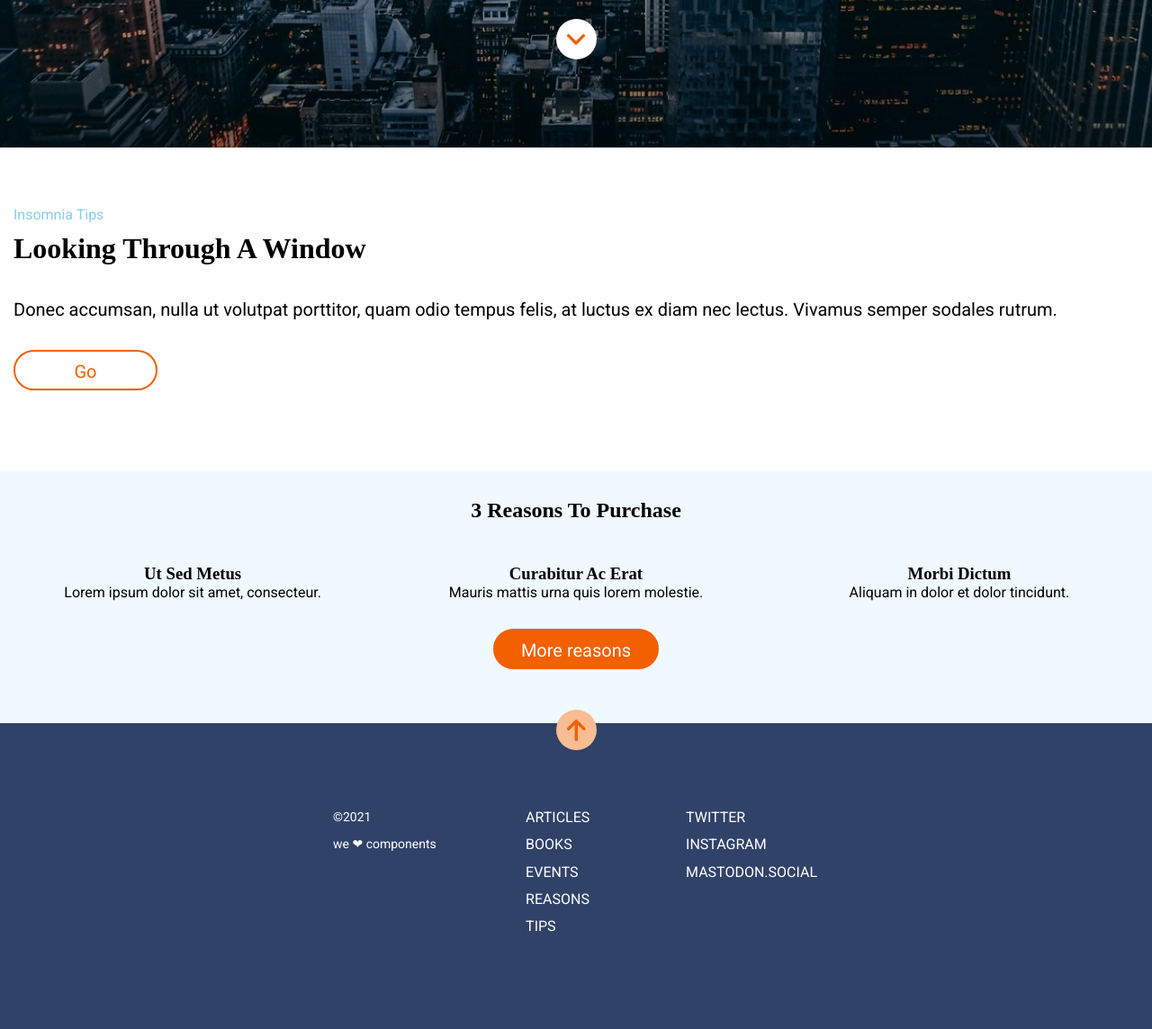
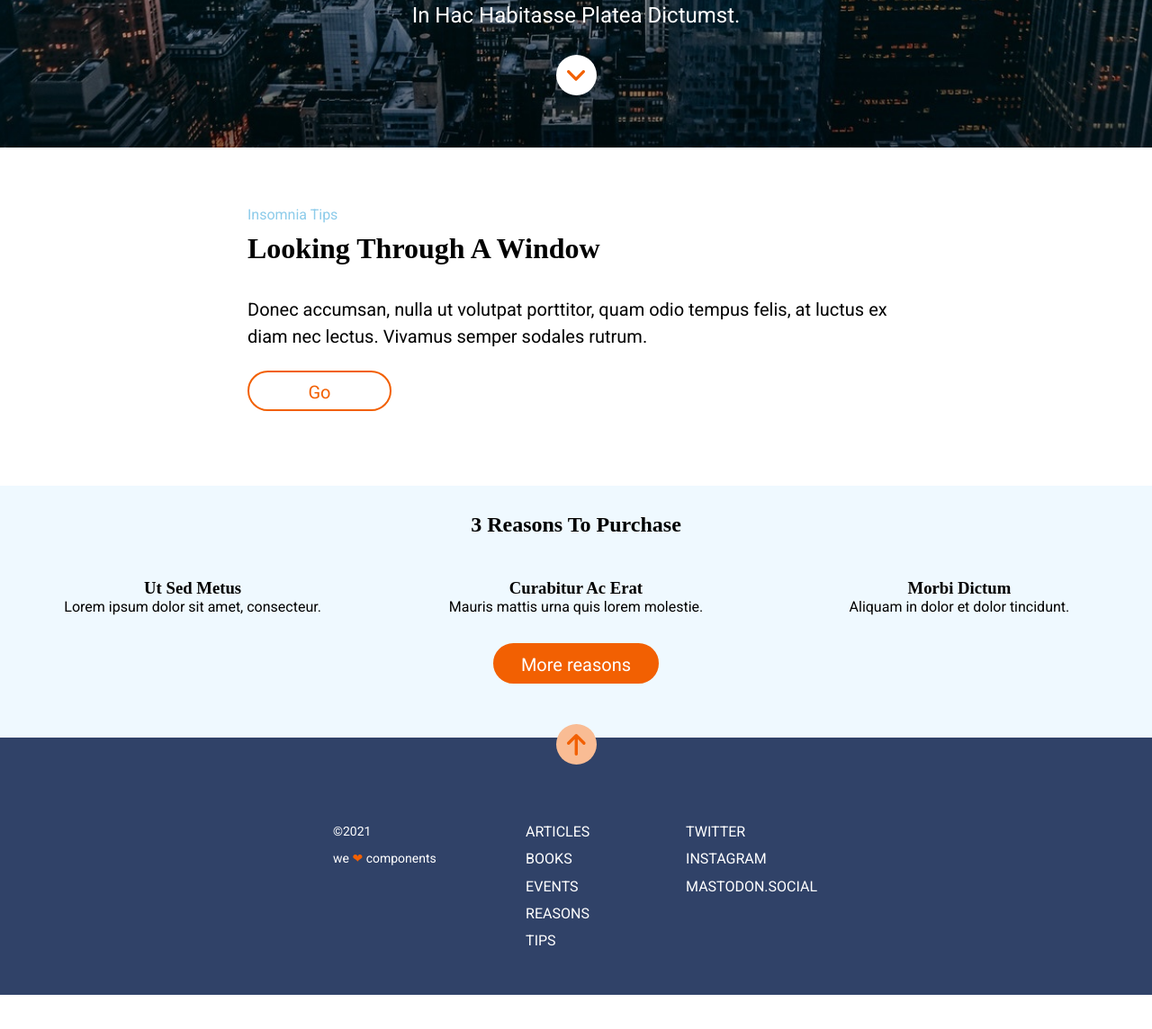
Before and after one commit to Adalab/modulo-1-evaluacion-final-jero10lf, a website: page docs/index.html in a window 1280 px wide. Shown: the part 636-1780 px from the top of the page at 90% size. After the commit the page ends 1742 px from the top, so only its background shows below. Drawn offline with nearby package versions, Linux system fonts and the light colour scheme.

Commit message:
Adding last changes

```diff
--- a/docs/index.html
+++ b/docs/index.html
@@ -17,7 +17,6 @@
       </header>
 
       <main class="main">
-
           <section class="hero">
               <div class="herotext">
                   <h1 class="herotitle">anonymous proxy</h1>
@@ -29,28 +28,18 @@
           </section>
 
 
-
-          <div class="lookreas">
           <section class="looking">
-                  <!--<div class="centralcolumn">-->
               <small class="lookingimsonia">Insomnia tips</small>
               <h2 class="lookingtitle">looking through a window</h2>
               <p class="lookingtext">Donec accumsan, nulla ut volutpat porttitor, quam odio tempus felis, at luctus ex diam nec lectus. Vivamus semper sodales rutrum.</p>
-
               <div class="botton">
-                              <a
-                              class="lookingbotton"
-                              href="https://adalab.es/"
-                              title="Go adalab"
-                              >Go</a>
+                  <a class="lookingbotton" href="https://adalab.es/" title="Go adalab">Go</a>
               </div>
-
           </section>
 
 
           <section id="reasons" class="reasons">
               <h2 class="reasontitle">3 Reasons To Purchase</h2>
-                 <!--<section class="reasontext">-->
                   <article class="reasontextart1">
                       <h3 class="reasonsubtitle">Ut sed metus</h3>
                       <p class="reasonparagraph">Lorem ipsum dolor sit amet, consecteur.</p>
@@ -63,12 +52,9 @@
                       <h3 class="reasonsubtitle">Morbi dictum</h3>
                       <p class="reasonparagraph">Aliquam in dolor et dolor tincidunt.</p>
                   </article>
-
-                <!-- </section>  -->
               <div class="bottonreason"><a class="reasonbotton" href="https://adalab.es/" title="Go adalab" >More reasons</a>     </div>
           </section>
 
-          </div>
       </main>
 
       <footer class="footer">
--- a/src/scss/layout/_footer.scss
+++ b/src/scss/layout/_footer.scss
@@ -1,13 +1,15 @@
 .footer {
   background-color: $color-background-footer;
-  padding: 60px 0 60px;
-  min-height: 465px;
+  padding: 60px 15px 60px 15px;
   line-height: 1.88;
   position: relative;
   box-sizing: border-box;
+  height: 100%;
   @media all and (min-width: 768px) {
-    padding: 45px 0;
-    height: 240px;
+    padding: 45px 39px 45px 39px;
+  }
+  @media all and (min-width: 1200px) {
+    padding: 45px 370px 45px 370px;
   }
 }
 .footermenu {
@@ -16,14 +18,9 @@
   display: flex;
   flex-direction: column;
   justify-content: center;
-  /* align-items: center;*/
   @media all and (min-width: 768px) {
     flex-direction: row-reverse;
     align-items: flex-start;
-    height: 240px;
-  }
-  @media all and (min-width: 1200px) {
-    margin: 0 370px;
   }
 }
 .footermenulink {
@@ -82,7 +79,9 @@
   color: $color-white;
   text-decoration: none;
 }
-
+.heart {
+  color: $color-button;
+}
 .buttonfooter {
   position: absolute;
   top: -22.5px;
--- a/src/scss/layout/_hero.scss
+++ b/src/scss/layout/_hero.scss
@@ -9,7 +9,13 @@
   flex-direction: column;
   justify-content: flex-end;
   align-items: center;
-  padding-bottom: 53px;
+  padding: 0 15px 53px 15px;
+  @media all and (min-width: 768px) {
+    padding: 0 39px 45px 39px;
+  }
+  @media all and (min-width: 1200px) {
+    padding: 0 275px 13px 275px;
+  }
 }
 .herotext {
   color: $color-white;
--- a/src/scss/layout/_looking.scss
+++ b/src/scss/layout/_looking.scss
@@ -7,12 +7,10 @@
   padding: 30px 15px 45px 15px;
   width: 100%;
   @media all and (min-width: 768px) {
-    min-height: 330px;
-    padding-bottom: 60px;
+    padding: 15px 39px 60px 39px;
   }
   @media all and (min-width: 1200px) {
-    min-height: 360px;
-    padding-top: 60px;
+    padding: 60px 275px 60px 275px;
   }
 }
 .lookingimsonia {
@@ -46,7 +44,6 @@
     line-height: 1.41;
   }
 }
-
 .lookingtext {
   line-height: 1.67;
   @media all and (min-width: 768px) {
--- a/src/scss/layout/_page.scss
+++ /dev/null
@@ -1,17 +0,0 @@
-/* Estilos generales de todas las paginas y columna central con su responsive */
-
-.page {
-  font-family: $font-text;
-  font-size: 18;
-}
-
-.centralcolumn {
-  background-color: rgb(243, 181, 230);
-  padding: 0 $margin-mobile;
-  @media all and (min-width: 768px) {
-    margin: 0 $margin-tablet;
-  }
-  @media all and (min-width: 1200px) {
-    margin: 0 $margin-desktop;
-  }
-}
--- a/src/scss/layout/_reasons.scss
+++ b/src/scss/layout/_reasons.scss
@@ -45,7 +45,6 @@
   border-radius: 22.5px;
   height: 45px;
   text-align: center;
-  border-color: $color-button;
   font-size: 20px;
   line-height: 2.25;
   text-decoration: none;
--- a/src/scss/main.scss
+++ b/src/scss/main.scss
@@ -2,14 +2,14 @@
   margin: 0;
   padding: 0;
   box-sizing: border-box;
+  font-family: roboto;
+  font-size: 18;
 }
 
 @import "core/variables";
 @import "core/reset";
 @import "layout/header";
 @import "layout/footer";
-@import "layout/page";
 @import "layout/hero";
 @import "layout/looking";
 @import "layout/reasons";
-@import "pages/index";
--- a/src/scss/pages/_index.scss
+++ /dev/null
@@ -1,4 +0,0 @@
-.main__list {
-  padding-left: 2rem;
-  padding-bottom: 20px;
-}
```
Also changed, not shown: src/html/partials/looking.html (+1 -8 lines), src/html/partials/main.html (+2 -6 lines), src/html/partials/reasons.html (+0 -3 lines), README.md, docs/assets/css/main.css. Lines whose indentation alone changed are shown as unchanged.
